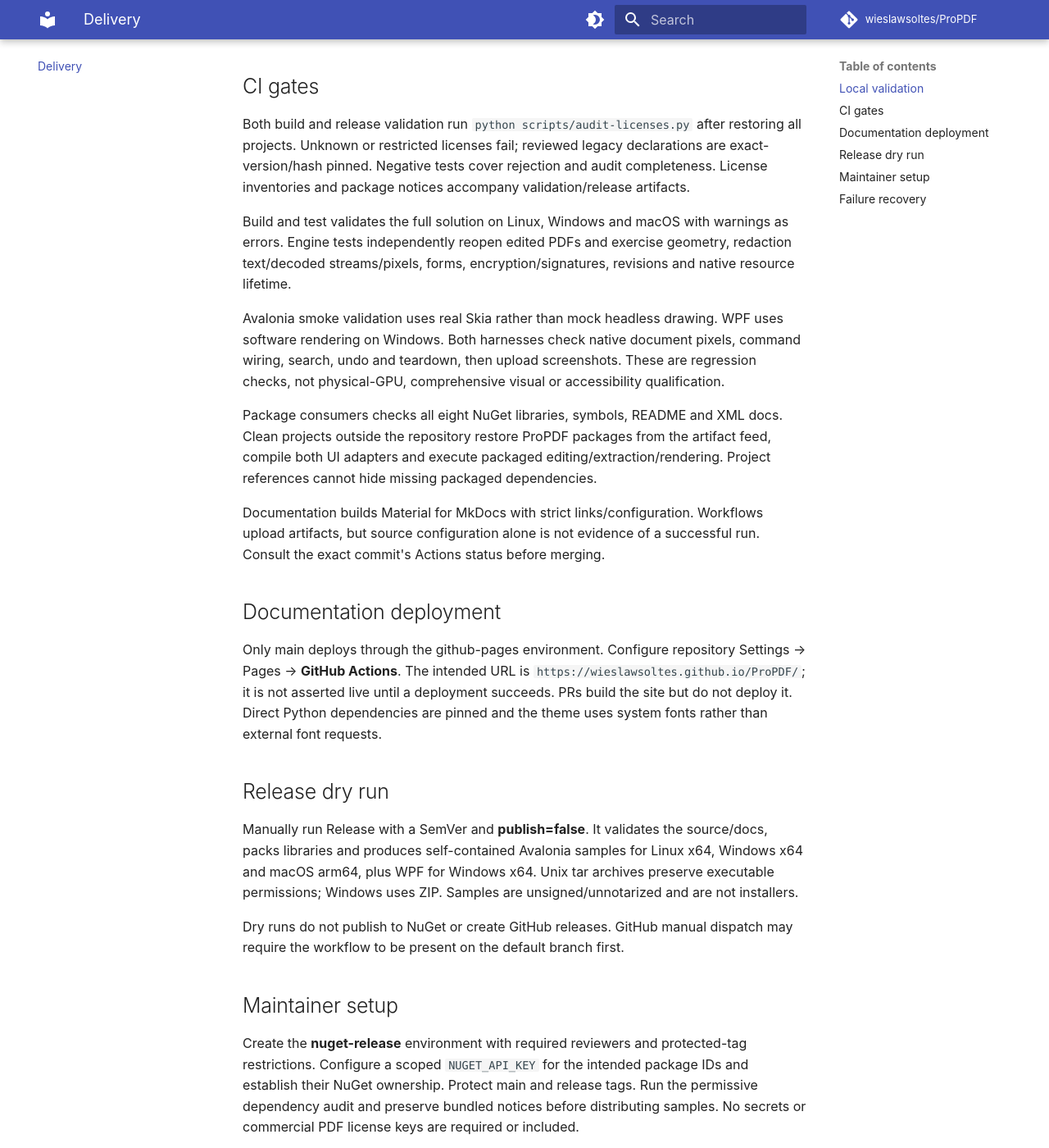
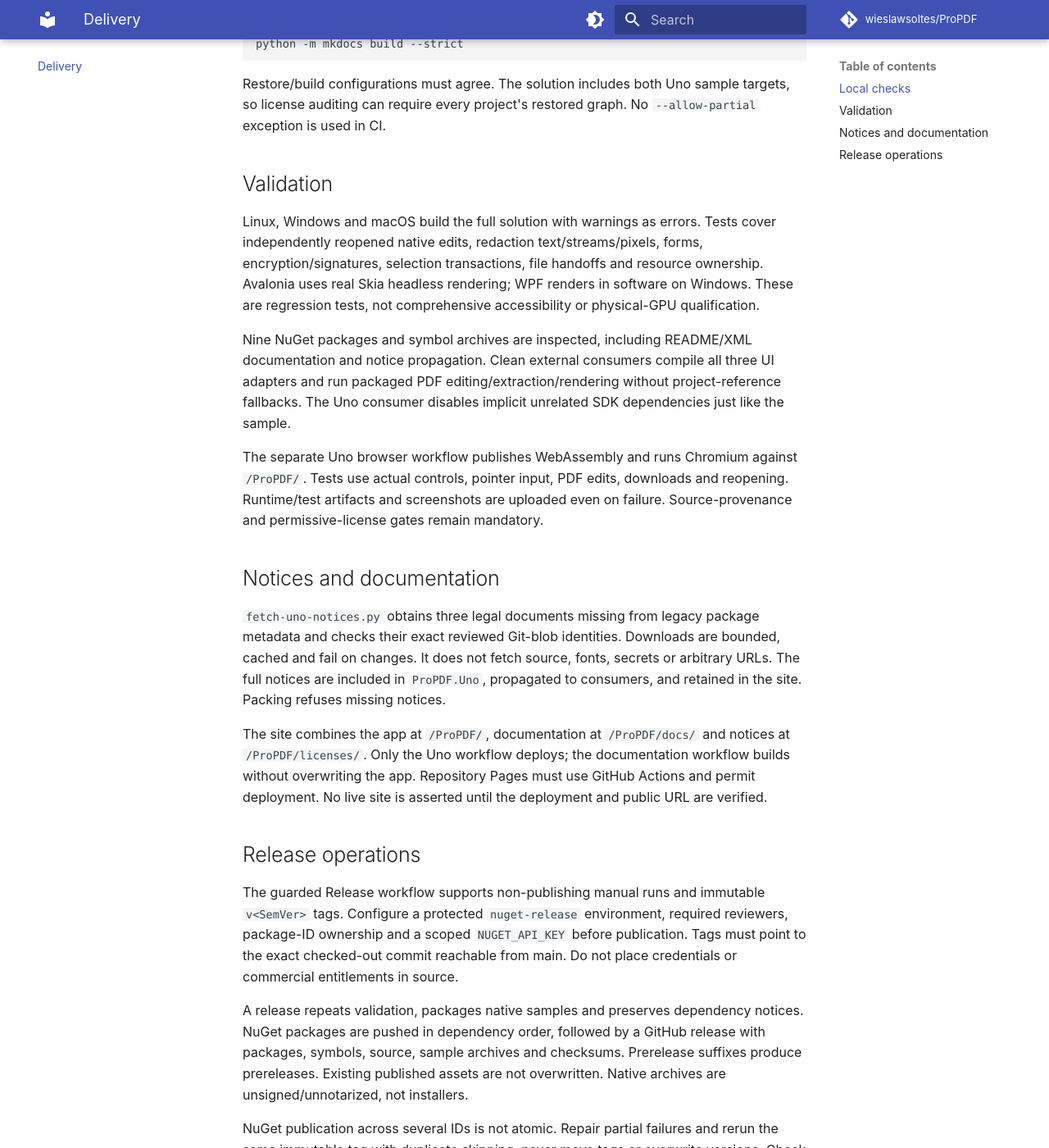
Before and after one commit to wieslawsoltes/ProPDF, an MkDocs documentation site: the page built from docs/build-release.md, in a window 1280 px wide and 1400 px high, scrolled down 547 px. Shown: the whole window at 82% size. Built offline with MkDocs 1.6.1 and Material for MkDocs 9.7.7, drawn with Linux system fonts in a browser that asks for light colours; comment, search, counter and statistics services are not loaded; some of the changed text lies outside the part shown.

Commit message:
fix(delivery): stage hashed Uno assets and package the native library layout

````diff
--- a/docs/build-release.md
+++ b/docs/build-release.md
@@ -1,60 +1,44 @@
 # Build, test and release
 
-## Local validation
+## Local checks
 
-Use the .NET 10 SDK and Python 3.13. Libraries target .NET 8. WPF executes only on Windows; all projects cross-build on Linux/macOS.
+Use the .NET 10 SDK and install `wasm-tools`. Shared libraries target .NET 8; Uno uses .NET 10. The native Uno sample includes macOS only; its browser head and the original Avalonia/WPF applications cover the other supported scenarios.
 
 ```sh
-dotnet restore ProPDF.slnx
+dotnet workload install wasm-tools
+dotnet restore ProPDF.slnx -p:Configuration=Release
+python scripts/fetch-uno-notices.py
 dotnet build ProPDF.slnx -c Release --no-restore
 dotnet test tests/ProPDF.Tests -c Release --no-build
 dotnet run --project tests/ProPDF.Avalonia.Smoke -c Release --no-build
-# Windows only:
+# Windows:
 dotnet run --project tests/ProPDF.Wpf.Smoke -c Release --no-build
-
 dotnet pack ProPDF.slnx -c Release --no-build -o artifacts/packages
 pwsh scripts/verify-packages.ps1 -PackageDirectory artifacts/packages
 python -m pip install -r docs/requirements.txt
 python -m mkdocs build --strict
-python scripts/verify-renderer-source.py
 ```
 
-## CI gates
+Restore/build configurations must agree. The solution includes both Uno sample targets, so license auditing can require every project's restored graph. No `--allow-partial` exception is used in CI.
 
-Both build and release validation run `python scripts/audit-licenses.py` after restoring all projects. Unknown or restricted licenses fail; reviewed legacy declarations are exact-version/hash pinned. Negative tests cover rejection and audit completeness. License inventories and package notices accompany validation/release artifacts.
+## Validation
 
+Linux, Windows and macOS build the full solution with warnings as errors. Tests cover independently reopened native edits, redaction text/streams/pixels, forms, encryption/signatures, selection transactions, file handoffs and resource ownership. Avalonia uses real Skia headless rendering; WPF renders in software on Windows. These are regression tests, not comprehensive accessibility or physical-GPU qualification.
 
-Build and test validates the full solution on Linux, Windows and macOS with warnings as errors. Engine tests independently reopen edited PDFs and exercise geometry, redaction text/decoded streams/pixels, forms, encryption/signatures, revisions and native resource lifetime.
+Nine NuGet packages and symbol archives are inspected, including README/XML documentation and notice propagation. Clean external consumers compile all three UI adapters and run packaged PDF editing/extraction/rendering without project-reference fallbacks. The Uno consumer disables implicit unrelated SDK dependencies just like the sample.
 
-Avalonia smoke validation uses real Skia rather than mock headless drawing. WPF uses software rendering on Windows. Both harnesses check native document pixels, command wiring, search, undo and teardown, then upload screenshots. These are regression checks, not physical-GPU, comprehensive visual or accessibility qualification.
+The separate Uno browser workflow publishes WebAssembly and runs Chromium against `/ProPDF/`. Tests use actual controls, pointer input, PDF edits, downloads and reopening. Runtime/test artifacts and screenshots are uploaded even on failure. Source-provenance and permissive-license gates remain mandatory.
 
-Package consumers checks all eight NuGet libraries, symbols, README and XML docs. Clean projects outside the repository restore ProPDF packages from the artifact feed, compile both UI adapters and execute packaged editing/extraction/rendering. Project references cannot hide missing packaged dependencies.
+## Notices and documentation
 
-Documentation builds Material for MkDocs with strict links/configuration. Workflows upload artifacts, but source configuration alone is not evidence of a successful run. Consult the exact commit's Actions status before merging.
+`fetch-uno-notices.py` obtains three legal documents missing from legacy package metadata and checks their exact reviewed Git-blob identities. Downloads are bounded, cached and fail on changes. It does not fetch source, fonts, secrets or arbitrary URLs. The full notices are included in `ProPDF.Uno`, propagated to consumers, and retained in the site. Packing refuses missing notices.
 
-## Documentation deployment
+The site combines the app at `/ProPDF/`, documentation at `/ProPDF/docs/` and notices at `/ProPDF/licenses/`. Only the Uno workflow deploys; the documentation workflow builds without overwriting the app. Repository Pages must use GitHub Actions and permit deployment. No live site is asserted until the deployment and public URL are verified.
 
-Only main deploys through the github-pages environment. Configure repository Settings → Pages → **GitHub Actions**. The intended URL is `https://wieslawsoltes.github.io/ProPDF/`; it is not asserted live until a deployment succeeds. PRs build the site but do not deploy it. Direct Python dependencies are pinned and the theme uses system fonts rather than external font requests.
+## Release operations
 
-## Release dry run
+The guarded Release workflow supports non-publishing manual runs and immutable `v<SemVer>` tags. Configure a protected `nuget-release` environment, required reviewers, package-ID ownership and a scoped `NUGET_API_KEY` before publication. Tags must point to the exact checked-out commit reachable from main. Do not place credentials or commercial entitlements in source.
 
-Manually run Release with a SemVer and **publish=false**. It validates the source/docs, packs libraries and produces self-contained Avalonia samples for Linux x64, Windows x64 and macOS arm64, plus WPF for Windows x64. Unix tar archives preserve executable permissions; Windows uses ZIP. Samples are unsigned/unnotarized and are not installers.
+A release repeats validation, packages native samples and preserves dependency notices. NuGet packages are pushed in dependency order, followed by a GitHub release with packages, symbols, source, sample archives and checksums. Prerelease suffixes produce prereleases. Existing published assets are not overwritten. Native archives are unsigned/unnotarized, not installers.
 
-Dry runs do not publish to NuGet or create GitHub releases. GitHub manual dispatch may require the workflow to be present on the default branch first.
-
-## Maintainer setup
-
-Create the **nuget-release** environment with required reviewers and protected-tag restrictions. Configure a scoped `NUGET_API_KEY` for the intended package IDs and establish their NuGet ownership. Protect main and release tags. Run the permissive dependency audit and preserve bundled notices before distributing samples. No secrets or commercial PDF license keys are required or included.
-
-After review/merge and successful CI, create an immutable `v<SemVer>` tag on a commit reachable from main. Publishing manual runs also require that exact existing tag to identify the checked-out commit. Invalid versions, mismatched tags and unreviewed branch commits are rejected.
-
-Release repeats cross-platform build/test/headless/package-consumer validation and strict documentation builds. After protected environment approval it publishes NuGet dependencies in order, then creates the GitHub release with libraries, symbols, sample archives, source and SHA-256 checksums. Versions with prerelease suffixes are marked prereleases.
-
-## Failure recovery
-
-Publishing several NuGet IDs is not atomic. A failure may leave a subset published. Repair credentials/configuration and rerun the same immutable tag; duplicate skipping supports recovery. Do not move release tags or replace an existing version. Existing GitHub release assets are not silently overwritten.
-
-A green build does not prove full Acrobat compatibility, PDF/A/PDF/UA conformance, sensitive-redaction safety or production performance. Record actual successful run links, versions and qualification evidence when releasing.
-
-
-The source-pinned optional renderer is also checked against its committed source/notice hash inventory. Native release validation retains the original Apache-2.0 LICENSE/NOTICE and patch provenance; clean external package consumers verify the mixed license expression and propagated notices. This does not make the optional interpreter ProPDF-authored or replace an independent conformance/security audit.
+NuGet publication across several IDs is not atomic. Repair partial failures and rerun the same immutable tag with duplicate skipping; never move tags or overwrite versions. Check actual run evidence before asserting publication or support. A green build is not full Acrobat parity, conformance certification, certified redaction or a performance benchmark.
````
Also changed, not shown: README.md (+58 -89 lines), THIRD-PARTY-NOTICES.md (+12 -10 lines), 4 other files.
